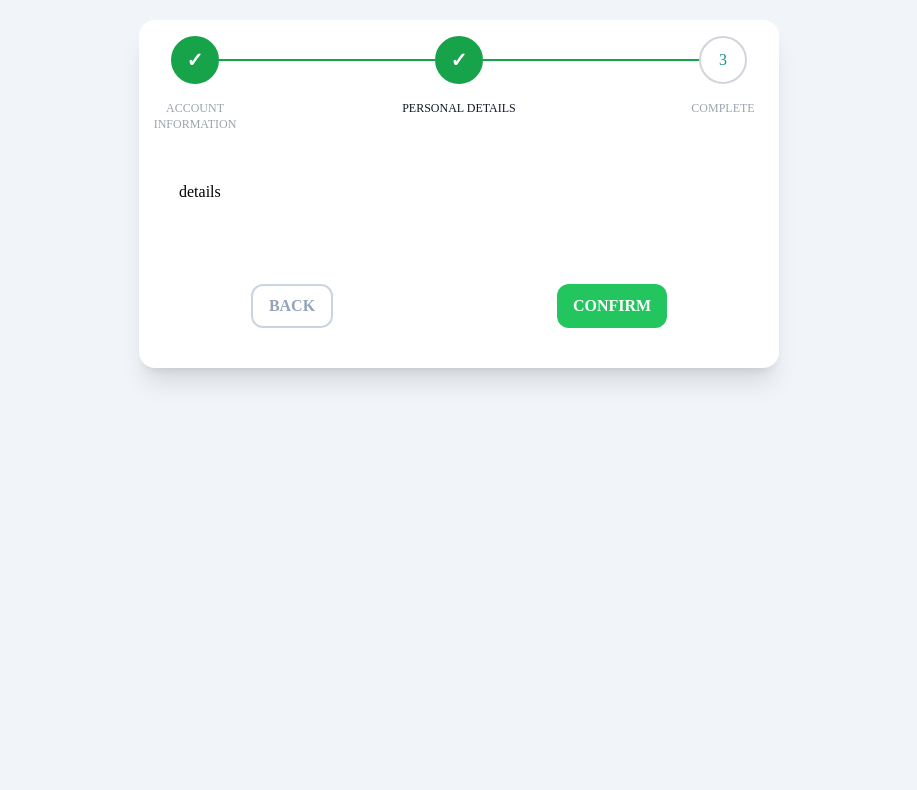
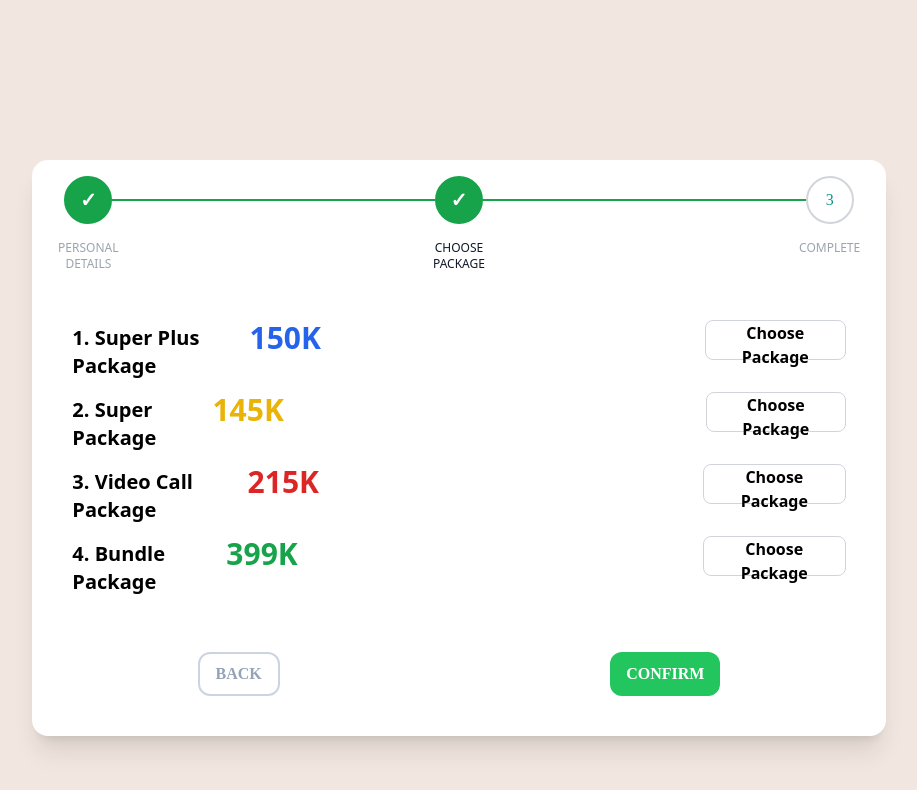
Before and after one commit to oxqlion/mindflow, a React (Vite) app in the folder client/: page /konsultasi in a window 1280 px wide. Both pictures are taken after a click on the button "NEXT". Shown: the top 790 px of the page, without its empty margins (181-1098 px from the left). Built offline with nearby package versions, Linux system fonts and the light colour scheme; no server answers.

Commit message:
Konsultasi Tahapan

```diff
--- a/client/src/components/Stepper.jsx
+++ b/client/src/components/Stepper.jsx
@@ -74,7 +74,7 @@ const Stepper = ({steps ,currentStep}) => {
                         index + 1
                     )}
                </div>
-               <div className={`absolute top-0 text-center mt-16 w-32 text-xs font-medium uppercase ${step.highlighted ? "text-gray-900": "text-gray-400"}`}>
+               <div className={`absolute top-0 text-center mt-16 w-20 text-xs font-medium uppercase font-sans ${step.highlighted ? "text-gray-900": "text-gray-400"}`}>
                     {/* Display description */}
                     {step.description}
                </div>
--- a/client/src/components/steps/Account.jsx
+++ b/client/src/components/steps/Account.jsx
@@ -9,7 +9,8 @@ export default function Account() {
     }
   return (
     <div className="flex flex-col">
-      <div className="w-full mx-2 flex-1">
+      <div className="flex w-full gap-20">
+      <div className="w-full my-2 flex-1">
         <div className="font-bold h-6 mt-3 text-gray-500 text-xs leading-8 uppercase">
             {""}
             Username
@@ -24,7 +25,25 @@ export default function Account() {
             />
         </div>
       </div>
-      <div className="w-full mx-2 flex-1">
+      <div className="w-full my-2 flex-1">
+        <div className="font-bold h-6 mt-3 text-gray-500 text-xs leading-8 uppercase">
+            {""}
+            Email
+        </div>
+        <div className="bg-white my-2 p-1  flex border border-gray-200 rounded">
+            <input
+            onChange={handleChange}
+            value={userData["email"] || ""}
+            name="email"
+            placeholder="Your Email"
+            type="email"
+            className="p-1 px-2 appearance-none outline-none w-full text-gray-800"
+            />
+        </div>
+      </div>
+      </div>
+      <div className="flex w-full gap-20">
+      <div className="w-full my-2 flex-1">
         <div className="font-bold h-6 mt-3 text-gray-500 text-xs leading-8 uppercase">
             {""}
             Password
@@ -34,12 +53,63 @@ export default function Account() {
             onChange={handleChange}
             value={userData["password"] || ""}
             name="password"
+            type="password"
+            placeholder="Password"
+            className="p-1 px-2 appearance-none outline-none w-full text-gray-800"
+            />
+        </div>
+      </div>
+      <div className="w-full my-2 flex-1">
+        <div className="font-bold h-6 mt-3 text-gray-500 text-xs leading-8 uppercase">
+            {""}
+            Phone Number
+        </div>
+        <div className="bg-white my-2 p-1  flex border border-gray-200 rounded">
+            <input
+            onChange={handleChange}
+            value={userData["phone"] || ""}
+            name="phone"
+            placeholder="Your Phone"
+            type="tel"
+            className="p-1 px-2 appearance-none outline-none w-full text-gray-800"
+            />
+        </div>
+      </div>
+      </div>
+      <div className="flex w-full gap-20">
+      {/* <div className="w-full my-2 flex-1">
+        <div className="font-bold h-6 mt-3 text-gray-500 text-xs leading-8 uppercase">
+            {""}
+            Username
+        </div>
+        <div className="bg-white my-2 p-1 flex border border-gray-200 rounded">
+            <input
+            onChange={handleChange}
+            value={userData["username"] || ""}
+            name="username"
+            placeholder="Username"
+            className="p-1 px-2 appearance-none outline-none w-full text-gray-800"
+            />
+        </div>
+      </div> */}
+      {/* <div className="w-full my-2 flex-1">
+        <div className="font-bold h-6 mt-3 text-gray-500 text-xs leading-8 uppercase">
+            {""}
+            Password
+        </div>
+        <div className="bg-white my-2 p-1  flex border border-gray-200 rounded">
+            <input
+            onChange={handleChange}
+            value={userData["password"] || ""}
+            name="password"
             placeholder="Your Password"
             type="password"
             className="p-1 px-2 appearance-none outline-none w-full text-gray-800"
             />
         </div>
+      </div> */}
       </div>
+
     </div>
   )
 }
--- a/client/src/components/steps/Details.jsx
+++ b/client/src/components/steps/Details.jsx
@@ -1,9 +1,110 @@
-import React from 'react'
+import React, { useState } from "react";
+import Checklist from "../../assets/checklist.png";
 
 export default function Details() {
+  const [btnClicked, setBtnClicked] = useState(false);
+  const [btnClicked2, setBtnClicked2] = useState(false);
+  const [btnClicked3, setBtnClicked3] = useState(false);
+  const [btnClicked4, setBtnClicked4] = useState(false);
+
+  const handleBtnClick = () => {
+    setBtnClicked(!btnClicked);
+  };
+
+  const handleBtnClick2 = () => {
+    setBtnClicked2(!btnClicked2);
+  };
+
+  const handleBtnClick3 = () => {
+    setBtnClicked3(!btnClicked3);
+  };
+
+  const handleBtnClick4 = () => {
+    setBtnClicked4(!btnClicked4);
+  };
+
   return (
-    <div>
-      details
+    <div className="flex flex-col">
+      <ul>
+        <li>
+          <div className="flex w-full justify-start mt-10">
+            <p className="font-sans font-semibold text-xl mt-1">
+              1. Super Plus Package
+            </p>
+            <p className="font-sans font-semibold text-3xl ml-3 text-blue-600">
+              150K
+            </p>
+            {/* <img src={Checklist} alt="" className="w-[90px] h-[90px ]"/> */}
+            {/* <a href=" " className="ml-96"> */}
+              <button
+                onClick={() => handleBtnClick()}
+                className={` ml-96 h-10 px-5 text-black transition-colors duration-150 border  border-gray-300 rounded-lg focus:shadow-outline bg-orange-500 hover:drop-shadow-lg font-sans font-bold ${
+                  btnClicked ? "bg-green-300" : "bg-white"
+                }`}
+              >
+                Choose Package
+              </button>
+            {/* </a> */}
+          </div>
+          <div className="flex w-full justify-start mt-3">
+            <p className="font-sans font-semibold text-xl mt-1">
+              2. Super Package
+            </p>
+            <p className="font-sans font-semibold text-3xl ml-3 text-yellow-500">
+              145K
+            </p>
+            {/* <img src={Checklist} alt="" className="w-[90px] h-[90px ]"/> */}
+            {/* <a href=" " className="ml-96"> */}
+              <button
+                onClick={() => handleBtnClick2()}
+                className={` ml-[422px] h-10 px-5 text-black-700 transition-colors duration-150 border  border-gray-300 rounded-lg focus:shadow-outline bg-orange-500 hover:drop-shadow-lg hover:text-black font-sans font-bold ${
+                  btnClicked2 ? "bg-green-300" : "bg-white"
+                }`}
+              >
+                Choose Package
+              </button>
+            {/* </a> */}
+          </div>
+          <div className="flex w-full justify-start mt-3">
+            <p className="font-sans font-semibold text-xl mt-1">
+              3. Video Call Package
+            </p>
+            <p className="font-sans font-semibold text-3xl ml-3 text-red-600">
+              215K
+            </p>
+            {/* <img src={Checklist} alt="" className="w-[90px] h-[90px ]"/> */}
+            {/* <a href=" " className="ml-96"> */}
+              <button
+                onClick={() => handleBtnClick3()}
+                className={` ml-96 h-10 px-5 text-black-700 transition-colors duration-150 border  border-gray-300 rounded-lg focus:shadow-outline bg-orange-500 hover:drop-shadow-lg hover:text-black font-sans font-bold ${
+                  btnClicked3 ? "bg-green-300" : "bg-white"
+                }`}
+              >
+                Choose Package
+              </button>
+            {/* </a> */}
+          </div>
+          <div className="flex w-full justify-start mt-3">
+            <p className="font-sans font-semibold text-xl mt-1">
+              4. Bundle Package
+            </p>
+            <p className="font-sans font-semibold text-3xl ml-3 text-green-600">
+              399K
+            </p>
+            {/* <img src={Checklist} alt="" className="w-[90px] h-[90px ]"/> */}
+            {/* <a href=" " className="ml-96"> */}
+              <button
+                onClick={() => handleBtnClick4()}
+                className={` ml-[405px] h-10 px-5 text-black-700 transition-colors duration-150 border  border-gray-300 rounded-lg focus:shadow-outline bg-orange-500 hover:drop-shadow-lg hover:text-black font-sans font-bold ${
+                  btnClicked4 ? "bg-green-300" : "bg-white"
+                }`}
+              >
+                Choose Package
+              </button>
+            {/* </a> */}
+          </div>
+        </li>
+      </ul>
     </div>
-  )
+  );
 }
--- a/client/src/pages/Konsultasi.jsx
+++ b/client/src/pages/Konsultasi.jsx
@@ -14,8 +14,8 @@ const Konsultasi = () => {
     const [userData, setUserData] = useState('');
     const [finalData, setFinalData] = useState([]);
     const steps = [
-        "Account Information",
         "Personal Details",
+        "Choose package",
         "Complete"
     ];
 
@@ -39,7 +39,9 @@ const handdleClick =(direction)=>{
     newStep > 0 && newStep <= steps.length && setCurrentStep(newStep);
 }
   return (
-    <div className="md:w-1/2 mx-auto shadow-xl rounded-2xl pb-2 bg-white ">
+    <div className="bg-bg w-full h-screen pt-20">
+             <div className="md:w-2/3 mx-auto mt-20 shadow-xl rounded-2xl pb-2 bg-white ">
+
         <div className="container horizontal mt-5">
           <Stepper
           steps={steps}
@@ -47,7 +49,7 @@ const handdleClick =(direction)=>{
            />
 
            {/* display Components */}
-         <div className="my-10 p-10">
+           <div className=" p-10">
               <StepperContext.Provider value={{
                   userData,
                   setUserData,
@@ -66,6 +68,8 @@ const handdleClick =(direction)=>{
         steps={steps}
         />
       </div>
+        </div>
+
   );
 };
 
--- a/client/src/pages/Layanan.jsx
+++ b/client/src/pages/Layanan.jsx
@@ -59,9 +59,10 @@ const Layanan = () => {
                 <div className="absolute bg-red-400 w-[100px] h-[100px] top-[300px] right-[150px] rounded-full "></div>
              </div>
 
-             <div  className="flex flex-col justify-content items-center bg-slate-50 bg-green-400 w-full h-[950px] relative">
+             <div  className="flex flex-col justify-content items-center bg-green-400 w-full h-[950px] relative">
 
                 <p className="text-center mt-40 font-sans font-semibold text-5xl text-white">Consultation Packages with Mentor</p>
+
                 <div className="flex items-center mt-20 justify-around gap-2 w-full px-[40px]">
 
                     <div className="flex flex-col bg-white pt-[20px] pl-[30px] pr-[30px] items-center rounded-md drop-shadow-xl  pb-[40px] hover:drop-shadow-2xl mb-40">
```
Lines whose indentation alone changed are shown as unchanged.
